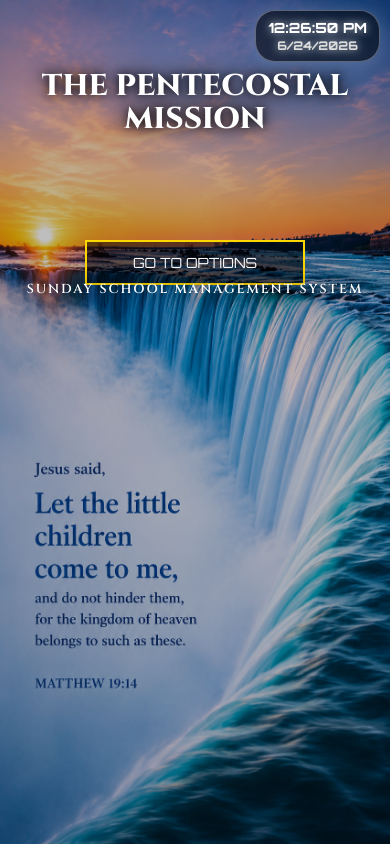
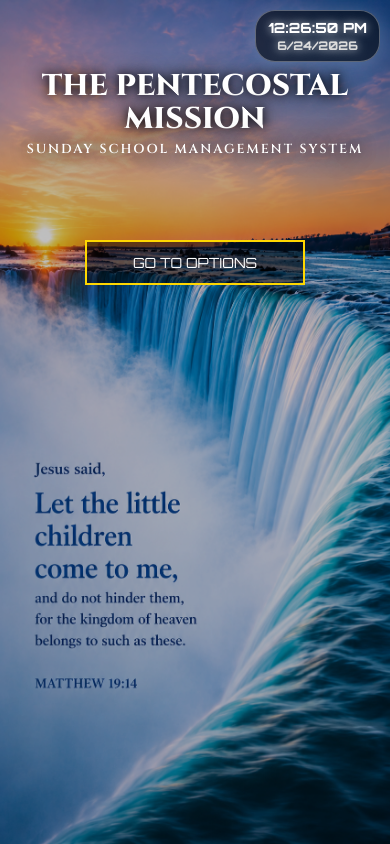
Before and after one commit to prabhu003007/sunday-school-management-system, a Flask app: page /index in a window 390 px wide. Run offline with Flask 3, Linux system fonts and the light colour scheme.

Commit message:
Improved mobile form layout

```diff
--- a/templates/index.html
+++ b/templates/index.html
@@ -160,7 +160,7 @@ body{
 
     .online{
         position:absolute;
-        top:280px;
+        top:140px;
 
         width:100%;
 
```
